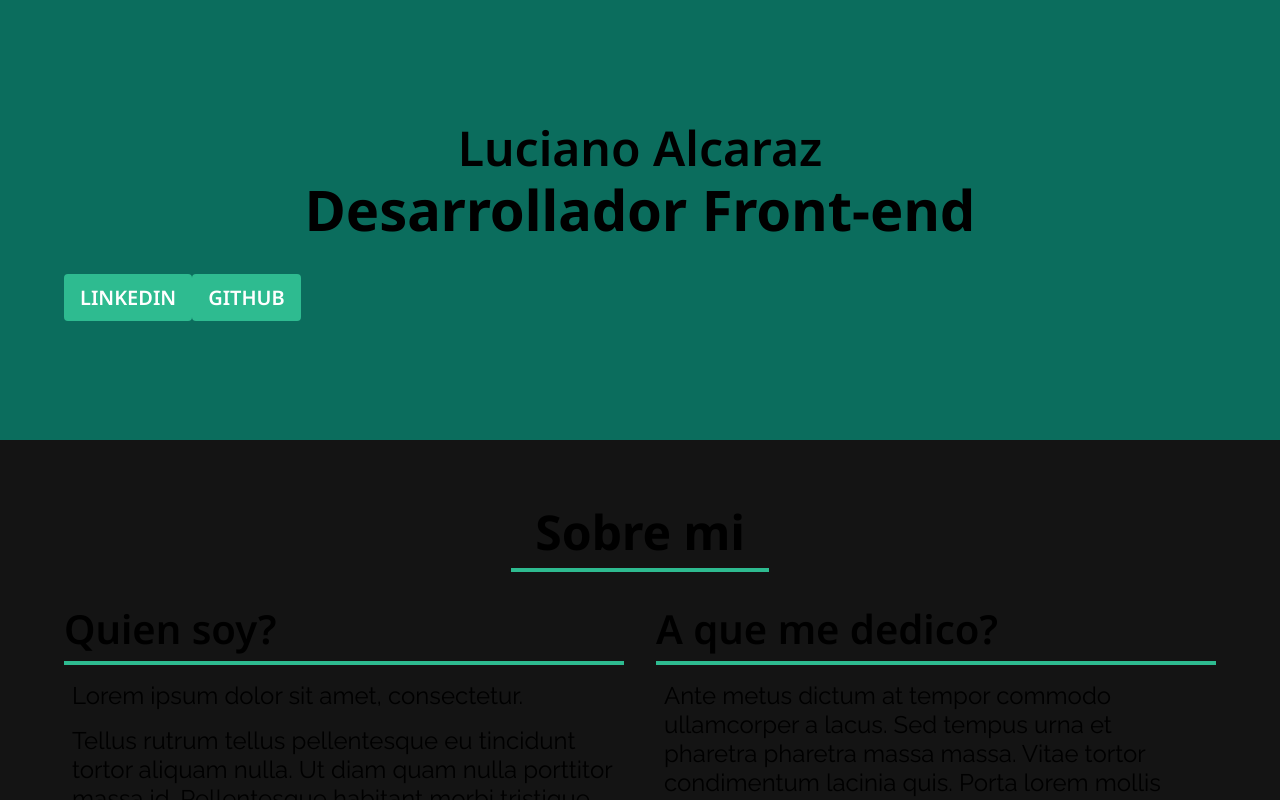
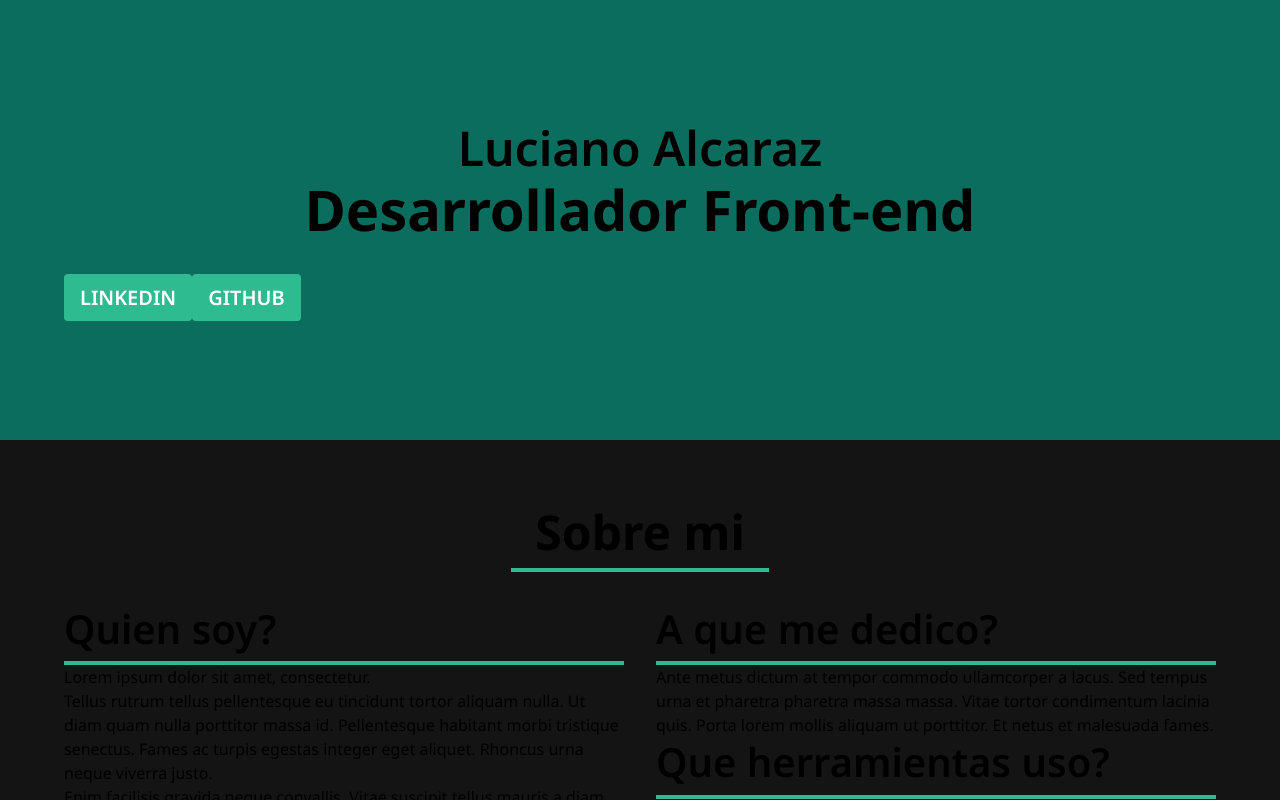
Before and after one commit to maple146/portfolio, a Next.js app: page / in a window 1280 px wide. Shown: the top 800 px of the page. Built offline with nearby package versions, Linux system fonts and the light colour scheme.

Commit message:
Add css file for CustomParagraph, Add isProjectVariant prop

```diff
--- a/src/components/CustomParagraph/CustomParagraph.jsx
+++ b/src/components/CustomParagraph/CustomParagraph.jsx
@@ -1,8 +1,13 @@
 import { Typography } from "@mui/material";
+import styles from './CustomParagraph.module.css'
 
-const CustomParagraph = ({ text }) => {
+const CustomParagraph = ({ text, component, variant, isProjectVariant }) => {
     return (
-        <Typography variant='p' component='p' mx={1} my={2}>
+        <Typography
+            component={component}
+            variant={variant}
+            className={ isProjectVariant ? styles.projectParagraph : styles.customParagraph}
+        >
             {text}
         </Typography>
     );
--- /dev/null
+++ b/src/components/CustomParagraph/CustomParagraph.module.css
@@ -0,0 +1,7 @@
+.customParagraph {
+    margin: 16px 0px;
+}
+
+.projectParagraph {
+    margin: 0;
+}
```
